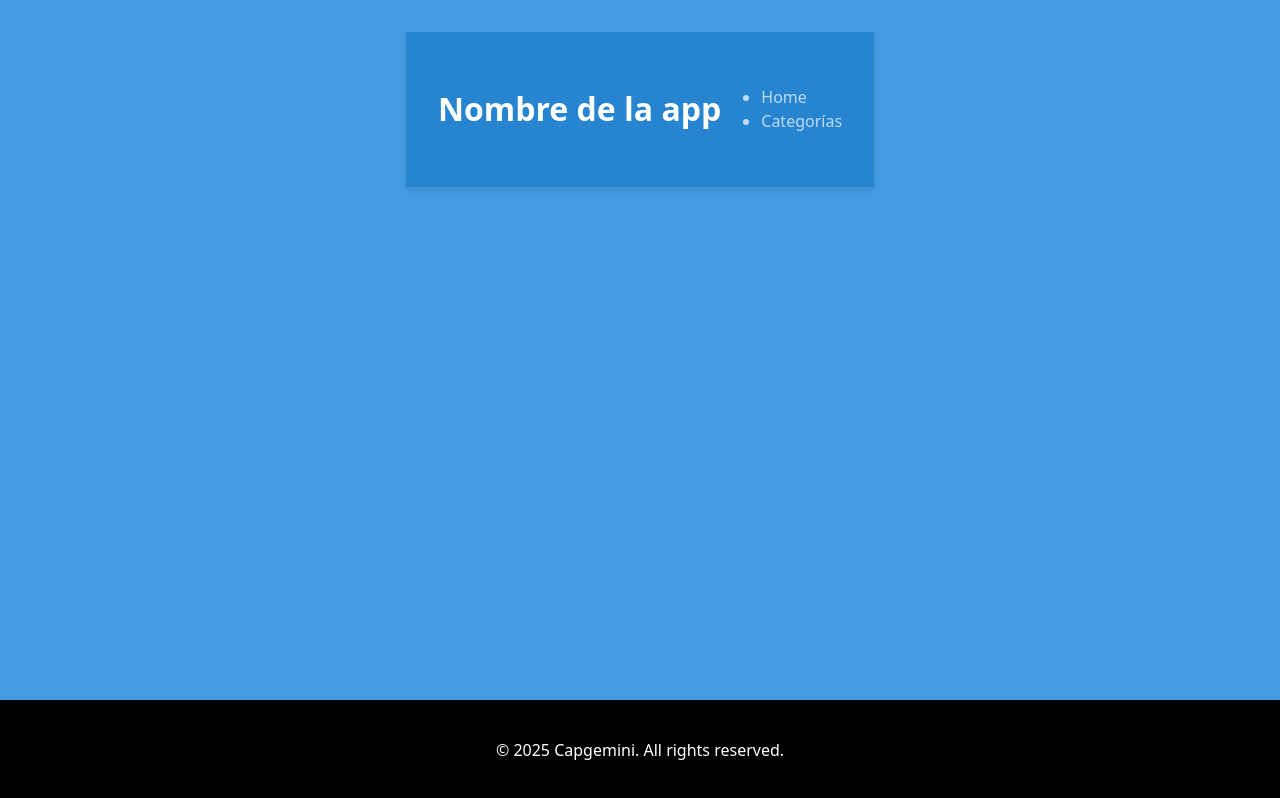
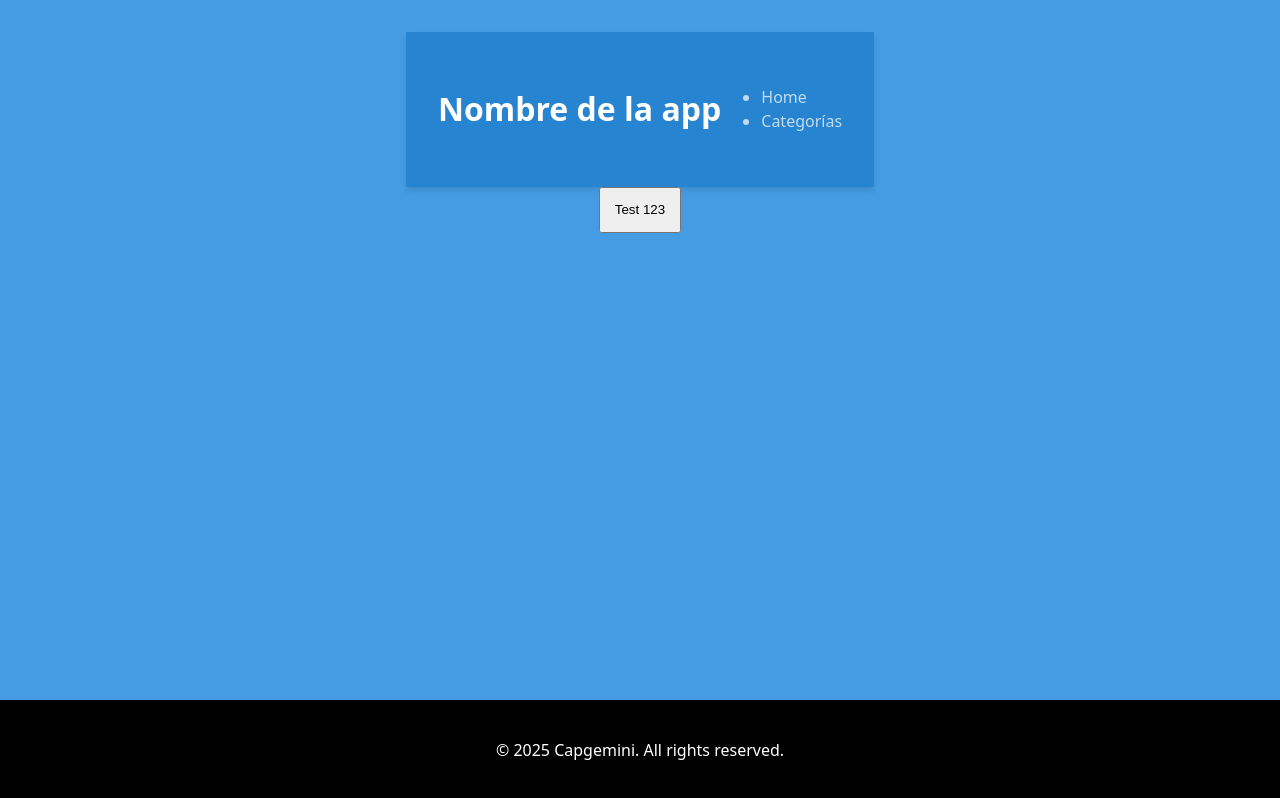
Before and after one commit to JuanGidoni/mobiliarium, a React (Vite) app: page / in a window 1280 px wide. Built offline with nearby package versions, Linux system fonts and the light colour scheme.

Commit message:
feat: add button component

```diff
--- a/src/App.jsx
+++ b/src/App.jsx
@@ -1,12 +1,14 @@
 import "./App.css";
 import { Header } from "./components/Header.jsx";
 import { Footer } from "./components/Footer";
+import Button from "./components/button/Button";
 
 function App() {
   return (
     <>
       <Header />
       <Footer />
+      <Button text="Test 123" />
     </>
   );
 }
--- /dev/null
+++ b/src/components/button/Button.css
@@ -0,0 +1,3 @@
+.button {
+  padding: 1em;
+}
--- /dev/null
+++ b/src/components/button/Button.jsx
@@ -0,0 +1,7 @@
+import "./Button.css";
+
+const Button = ({ text, className }) => {
+  return <button className={`button ${className}`}>{text}</button>;
+};
+
+export default Button;
```
